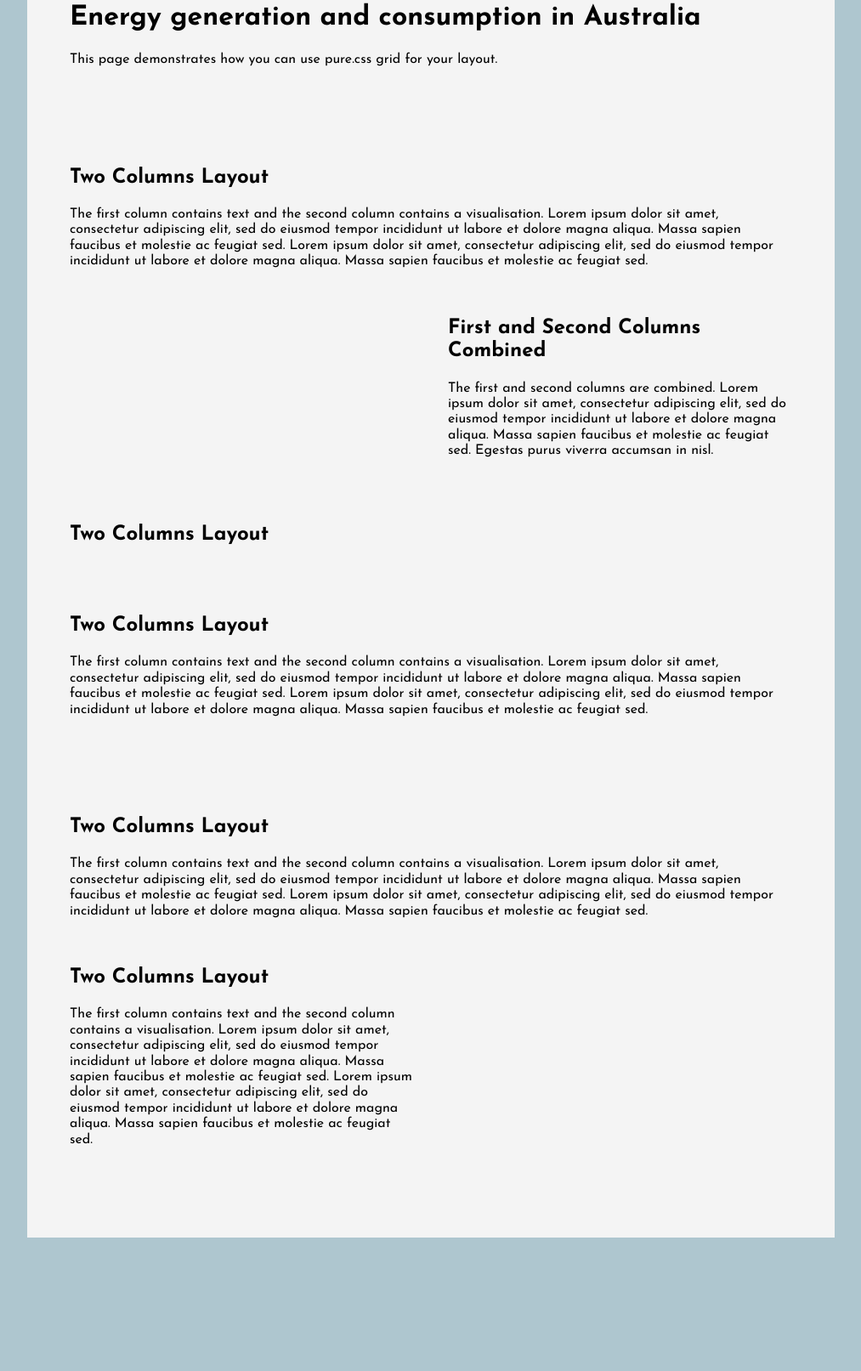
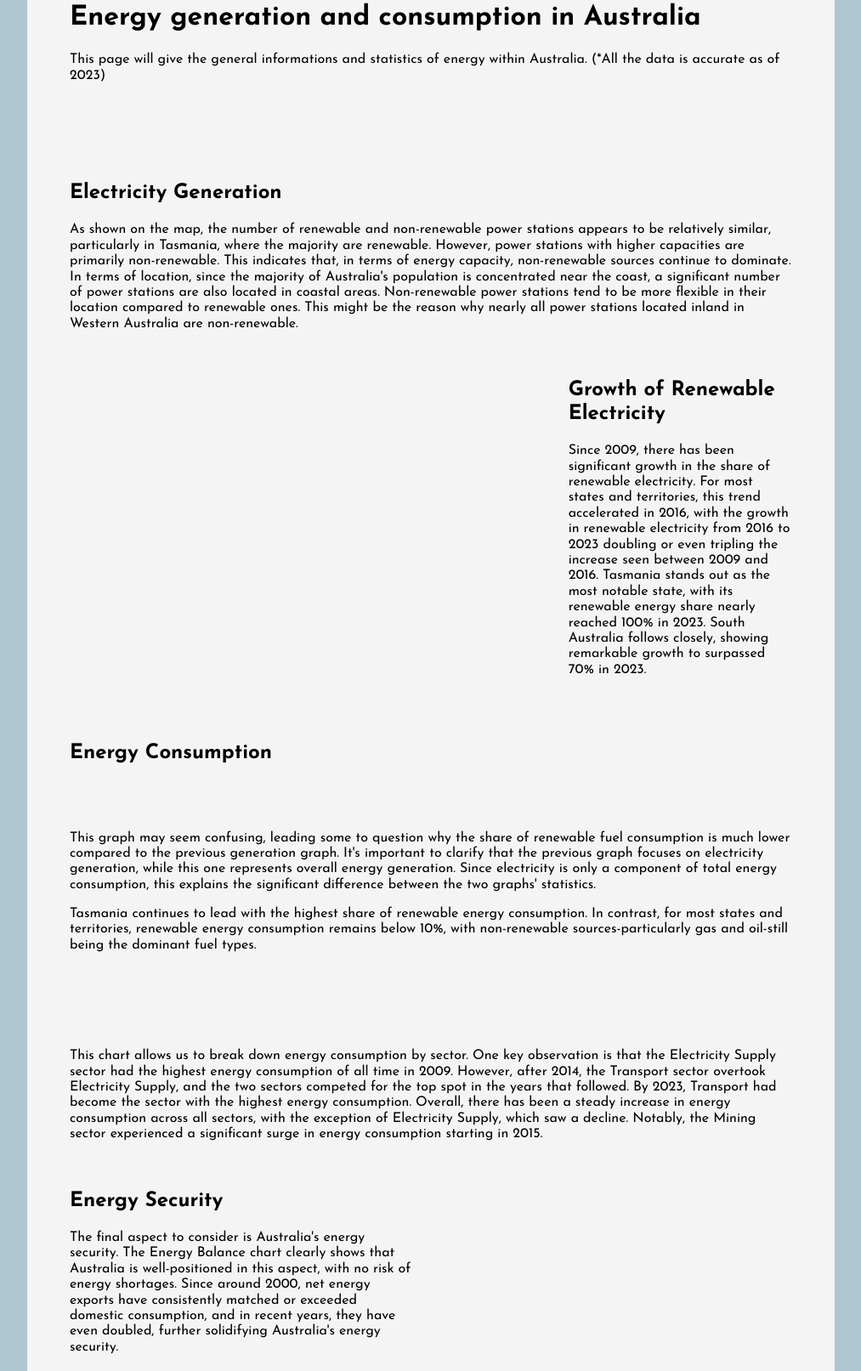
Before and after one commit to ngminh0113/FIT3179-Data-Visualisation-2, a plain HTML site: page index.html in a window 1280 px wide. Shown: the part 32-1645 px from the top of the page at 85% size, without its empty margins (133-1146 px from the left). Before the commit the page ends 1488 px from the top, so only its background shows below. Drawn offline with nearby package versions, Linux system fonts and the light colour scheme; a script that the page names is missing.

Commit message:
Update html file

```diff
--- a/index.html
+++ b/index.html
@@ -32,7 +32,7 @@
     <div class="pure-g">
       <div class="pure-u-1-1">
         <h1>Energy generation and consumption in Australia</h1>
-        <p>This page demonstrates how you can use pure.css grid for your layout.</p>
+        <p>This page will give the general informations and statistics of energy within Australia. (*All the data is accurate as of 2023)</p>
       </div>
     </div>
     <!-- end pure grid group -->
@@ -50,11 +50,13 @@
     <!-- pure grid group -->
     <div class="pure-g">
       <div class="pure-u-1-1">
-          <h2>Two Columns Layout</h2>
-          <p>The first column contains text and the second column contains a visualisation.
-            Lorem ipsum dolor sit amet, consectetur adipiscing elit, sed do eiusmod tempor incididunt ut labore et
-            dolore magna aliqua. Massa sapien faucibus et molestie ac feugiat sed. Lorem ipsum dolor sit amet, consectetur adipiscing elit, sed do eiusmod tempor incididunt ut labore et
-            dolore magna aliqua. Massa sapien faucibus et molestie ac feugiat sed. </p>
+          <h2>Electricity Generation</h2>
+          <p> As shown on the map, the number of renewable and non-renewable power stations appears to be relatively similar,
+              particularly in Tasmania, where the majority are renewable. However, power stations with higher capacities
+              are primarily non-renewable. This indicates that, in terms of energy capacity, non-renewable sources continue to dominate.
+              In terms of location, since the majority of Australia's population is concentrated near the coast, a significant number of
+              power stations are also located in coastal areas. Non-renewable power stations tend to be more flexible in their location
+              compared to renewable ones. This might be the reason why nearly all power stations located inland in Western Australia are non-renewable. </p>
       </div>
     </div>
     <!-- end pure grid group -->
@@ -62,15 +64,16 @@
 
     <!-- pure grid group -->
     <div class="pure-g">
-      <div class="pure-u-1-2">
+      <div class="pure-u-2-3">
         <div id="vis4" class="vis-container"></div>
       </div>
-      <div class="pure-u-1-2">
+      <div class="pure-u-1-3">
         <div class="description description-right">
-          <h2>First and Second Columns Combined</h2>
-          <p>The first and second columns are combined. Lorem ipsum dolor sit amet,
-            consectetur adipiscing elit, sed do eiusmod tempor incididunt ut labore et dolore magna aliqua. Massa sapien
-            faucibus et molestie ac feugiat sed. Egestas purus viverra accumsan in nisl.</p>
+          <h2>Growth of Renewable Electricity</h2>
+          <p>Since 2009, there has been significant growth in the share of renewable electricity. For most states and territories,
+            this trend accelerated in 2016, with the growth in renewable electricity from 2016 to 2023 doubling or even tripling
+            the increase seen between 2009 and 2016. Tasmania stands out as the most notable state, with its renewable energy
+            share nearly reached 100% in 2023. South Australia follows closely, showing remarkable growth to surpassed 70% in 2023.</p>
         </div>
       </div>
 
@@ -80,7 +83,7 @@
     <!-- pure grid group -->
     <div class="pure-g">
       <div class="pure-u-1-1">
-        <h2>Two Columns Layout</h2>
+        <h2>Energy Consumption</h2>
         <div id="vis3" class="vis-container"></div>
       </div>
     </div>
@@ -89,11 +92,12 @@
     <!-- pure grid group -->
     <div class="pure-g">
       <div class="pure-u-1-1">
-          <h2>Two Columns Layout</h2>
-          <p>The first column contains text and the second column contains a visualisation.
-            Lorem ipsum dolor sit amet, consectetur adipiscing elit, sed do eiusmod tempor incididunt ut labore et
-            dolore magna aliqua. Massa sapien faucibus et molestie ac feugiat sed. Lorem ipsum dolor sit amet, consectetur adipiscing elit, sed do eiusmod tempor incididunt ut labore et
-            dolore magna aliqua. Massa sapien faucibus et molestie ac feugiat sed. </p>
+          <p>This graph may seem confusing, leading some to question why the share of renewable fuel consumption is much lower compared
+             to the previous generation graph. It's important to clarify that the previous graph focuses on electricity generation,
+             while this one represents overall energy generation. Since electricity is only a component of total energy consumption,
+             this explains the significant difference between the two graphs' statistics. </p>
+          <p>Tasmania continues to lead with the highest share of renewable energy consumption. In contrast, for most states and territories,
+            renewable energy consumption remains below 10%, with non-renewable sources-particularly gas and oil-still being the dominant fuel types. </p>
       </div>
     </div>
     <!-- end pure grid group -->
@@ -109,11 +113,11 @@
     <!-- pure grid group -->
     <div class="pure-g">
       <div class="pure-u-1-1">
-          <h2>Two Columns Layout</h2>
-          <p>The first column contains text and the second column contains a visualisation.
-            Lorem ipsum dolor sit amet, consectetur adipiscing elit, sed do eiusmod tempor incididunt ut labore et
-            dolore magna aliqua. Massa sapien faucibus et molestie ac feugiat sed. Lorem ipsum dolor sit amet, consectetur adipiscing elit, sed do eiusmod tempor incididunt ut labore et
-            dolore magna aliqua. Massa sapien faucibus et molestie ac feugiat sed. </p>
+          <p>This chart allows us to break down energy consumption by sector. One key observation is that the Electricity Supply sector had the highest
+            energy consumption of all time in 2009. However, after 2014, the Transport sector overtook Electricity Supply, and the two sectors competed for the top spot
+            in the years that followed. By 2023, Transport had become the sector with the highest energy consumption. Overall, there has been a steady increase in energy
+            consumption across all sectors, with the exception of Electricity Supply, which saw a decline. Notably, the Mining sector experienced a significant surge in
+            energy consumption starting in 2015. </p>
       </div>
     </div>
     <!-- end pure grid group -->
@@ -122,11 +126,10 @@
     <div class="pure-g">
       <div class="pure-u-1-2">
         <div class="description description-left">
-          <h2>Two Columns Layout</h2>
-          <p>The first column contains text and the second column contains a visualisation.
-            Lorem ipsum dolor sit amet, consectetur adipiscing elit, sed do eiusmod tempor incididunt ut labore et
-            dolore magna aliqua. Massa sapien faucibus et molestie ac feugiat sed. Lorem ipsum dolor sit amet, consectetur adipiscing elit, sed do eiusmod tempor incididunt ut labore et
-            dolore magna aliqua. Massa sapien faucibus et molestie ac feugiat sed. </p>
+          <h2>Energy Security</h2>
+          <p>The final aspect to consider is Australia's energy security. The Energy Balance chart clearly shows that Australia is well-positioned in this aspect,
+            with no risk of energy shortages. Since around 2000, net energy exports have consistently matched or exceeded domestic consumption, and in recent years,
+            they have even doubled, further solidifying Australia's energy security. </p>
         </div>
       </div>
       <div class="pure-u-1-2">
@@ -134,6 +137,17 @@
       </div>
     </div>
     <!-- end pure grid group -->
+
+    <div class="pure-g">
+      <div class="pure-u-1-1 small-font">
+        <p>This visualisation is created by <a href="https://github.com/ngminh0113" target="_blank">Gia Minh Nguyen</a>.
+            The data is from several files on
+            <a href="https://www.energy.gov.au/publications/australian-energy-update-2024" target=" _blank">
+              Australian Government - Department of Climate Change, Energy, the Environment and Water website</a>
+              and <a href="https://digital.atlas.gov.au/datasets/69a72d06363d4aadbe816f8d25d0c098_0/about" target=" _blank">
+              Digital Atlas of Australia website</href>.</p>
+      </div>
+    </div>
 
 
   </div> <!-- end page -->
```
